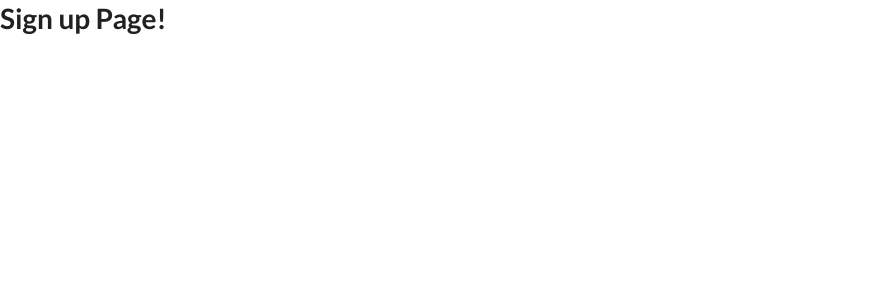
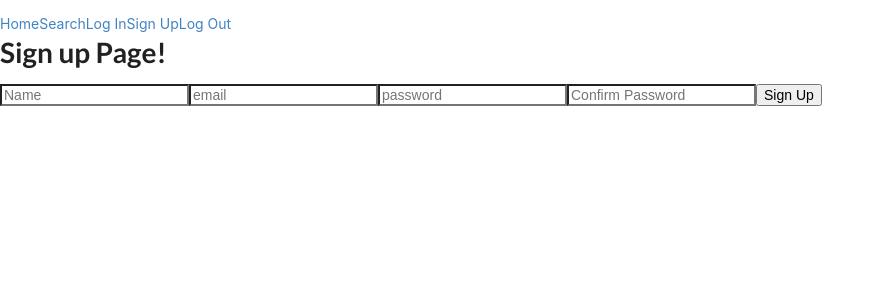
Before and after one commit to Leslie-23/mern-bible, a React (Create React App) app: page /signup in a window 1280 px wide. Shown: the top 300 px of the page, without its empty margins (0-885 px from the left). Built offline with nearby package versions, Linux system fonts and the light colour scheme.

Commit message:
Page files made

```diff
--- a/models/user.js
+++ b/models/user.js
@@ -4,11 +4,9 @@ const bcrypt = require('bcrypt');
 const SALT_ROUNDS = 6;
 
 const userSchema = new mongoose.Schema({
-  username: {type: String, required: true, lowercase: true, unique: true},
+  name: {type: String, required: true},
   email: {type: String, required: true, lowercase: true, unique: true},
   password: String,
-  photoUrl: String,
-  bio: String
 }, {
   timestamps: true
 });
--- a/package.json
+++ b/package.json
@@ -1,5 +1,5 @@
 {
-  "name": "jwt-boilerplate",
+  "name": "mern-bible",
   "version": "0.1.0",
   "private": true,
   "dependencies": {
--- a/public/index.html
+++ b/public/index.html
@@ -26,7 +26,7 @@
     -->
 
     <link href="https://fonts.googleapis.com/css?family=Roboto+Mono" rel="stylesheet">
-    <title>PupstaGram</title>
+    <title>MERN Bible</title>
   </head>
   <body class="container">
     <noscript>You need to enable JavaScript to run this app.</noscript>
--- /dev/null
+++ b/src/components/Header/Header.jsx
@@ -0,0 +1,12 @@
+export default function Header(props) {
+  return (
+    <nav>
+      <p>{props.user ? `Hello, ${props.user.name}` : ""}</p>
+      <a href="/">Home</a>
+      <a href="/search">Search</a>
+      <a href="/login">Log In</a>
+      <a href="/signup">Sign Up</a>
+      <a href="/logout" onClick={props.handleLogout}>Log Out</a>
+    </nav>
+  );
+}
--- a/src/pages/App/App.js
+++ b/src/pages/App/App.js
@@ -1,17 +1,46 @@
-import React from 'react';
-import { Route, Routes } from 'react-router-dom';
-import './App.css';
-import SignupPage from '../SignupPage/SignupPage';
-import LoginPage from '../LoginPage/LoginPage';
+import { React, useState } from "react";
+import { Route, Routes } from "react-router-dom";
+import "./App.css";
+import SignupPage from "../SignupPage/SignupPage";
+import LoginPage from "../LoginPage/LoginPage";
+import userService from "../../utils/userService";
+import Search from "../Search/Search";
+import Home from "../Home/Home";
+import Layout from "../Layout/Layout";
 
 function App() {
+  const [user, setUser] = useState(userService.getUser());
+
+  const handleSignupOrLogin = () => {
+    setUser(userService.getUser());
+  };
+
+  const handleLogout = () => {
+    userService.logout();
+    setUser(null);
+  };
+
+  // element={<Home user={user} handleLogout={handleLogout} />}
+
   return (
-      <Routes>
-          <Route path='/' element={<h1>Home Page</h1>} />
-          <Route path="/login" element={<LoginPage />} />
-
-          <Route path="/signup" element={<SignupPage />} />
-      </Routes>
+    <Routes>
+      <Route
+        path="/"
+        element={<Layout user={user} handleLogout={handleLogout} />}
+      >
+        <Route index element={<Home />} />
+        <Route path="search" element={<Search />} />
+        <Route
+          path="login"
+          element={<LoginPage handleSignupOrLogin={handleSignupOrLogin} />}
+        />
+        <Route
+          path="signup"
+          element={<SignupPage handleSignupOrLogin={handleSignupOrLogin} />}
+        />
+        <Route path="logout" element={<Home />} />
+      </Route>
+    </Routes>
   );
 }
 
--- /dev/null
+++ b/src/pages/Home/Home.jsx
@@ -0,0 +1,3 @@
+export default function Home(props) {
+  return <h1>Home</h1>;
+}
--- /dev/null
+++ b/src/pages/Layout/Layout.jsx
@@ -0,0 +1,11 @@
+import { Outlet } from "react-router";
+import Header from "../../components/Header/Header";
+
+export default function Layout(props) {
+    return(
+        <div>
+            <Header user={props.user} handleLogout={props.handleLogout}/>
+            <Outlet />
+        </div>
+    )
+}
--- /dev/null
+++ b/src/pages/Search/Search.jsx
@@ -0,0 +1,3 @@
+export default function Search(props) {
+  return <h1>Search</h1>;
+}
--- a/src/pages/SignupPage/SignupPage.jsx
+++ b/src/pages/SignupPage/SignupPage.jsx
@@ -1,14 +1,75 @@
-import React from 'react';
-import ErrorMessage from '../../components/ErrorMessage/ErrorMessage';
+import React, { useState } from "react";
+import ErrorMessage from "../../components/ErrorMessage/ErrorMessage";
+import { useNavigate } from "react-router";
+import userService from "../../utils/userService";
 
+export default function SignUpPage(props) {
+  const navigate = useNavigate();
+  const [error, setError] = useState("");
+  const [fields, setFields] = useState({
+    name: "",
+    email: "",
+    password: "",
+    passwordConf: "",
+  });
 
-export default function SignUpPage(props){
+  const handleChange = (e) => {
+    setFields({
+      ...fields,
+      [e.target.name]: e.target.value,
+    });
+  };
 
-    return (
-        <>
-          <h1>Sign up Page!</h1>
+  const handleSubmit = async (e) => {
+    e.preventDefault();
+    console.log(fields);
+    try {
+      props.handleSignupOrLogin();
+      navigate("/search");
+    } catch (err) {
+      setError(err.message);
+    }
+  };
 
-
-        </>
-      );
+  return (
+    <div>
+      <h1>Sign up Page!</h1>
+      <form onSubmit={handleSubmit}>
+        <input
+          type="text"
+          name="name"
+          placeholder="Name"
+          value={fields.name}
+          onChange={handleChange}
+          required={true}
+        />
+        <input
+          type="email"
+          name="email"
+          placeholder="email"
+          value={fields.email}
+          onChange={handleChange}
+          required={true}
+        />
+        <input
+          type="password"
+          name="password"
+          placeholder="password"
+          value={fields.password}
+          onChange={handleChange}
+          required={true}
+        />
+        <input
+          type="password"
+          name="passwordConf"
+          placeholder="Confirm Password"
+          value={fields.passwordConf}
+          onChange={handleChange}
+          required={true}
+        />
+        <button type="submit">Sign Up</button>
+      </form>
+      <p>{error ? <ErrorMessage error={error} /> : null}</p>
+    </div>
+  );
 }
```
